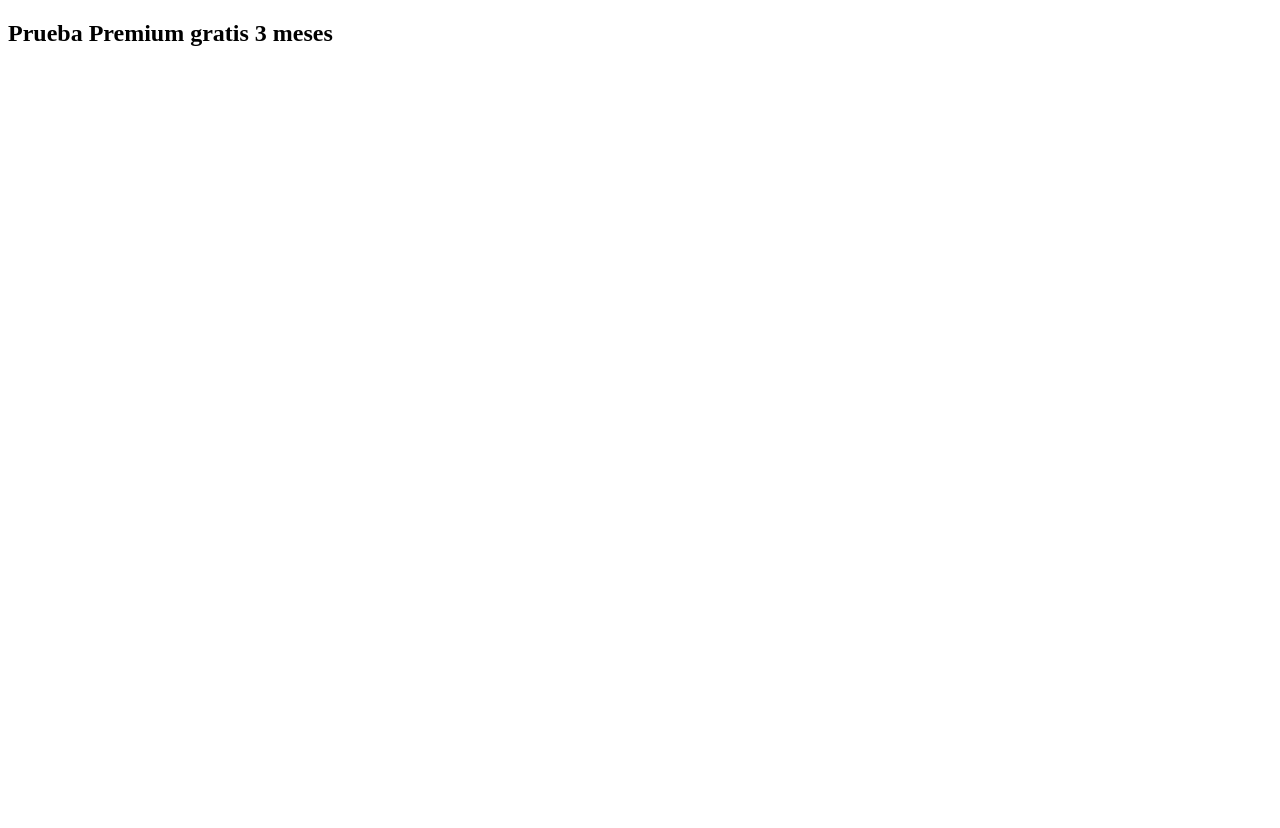
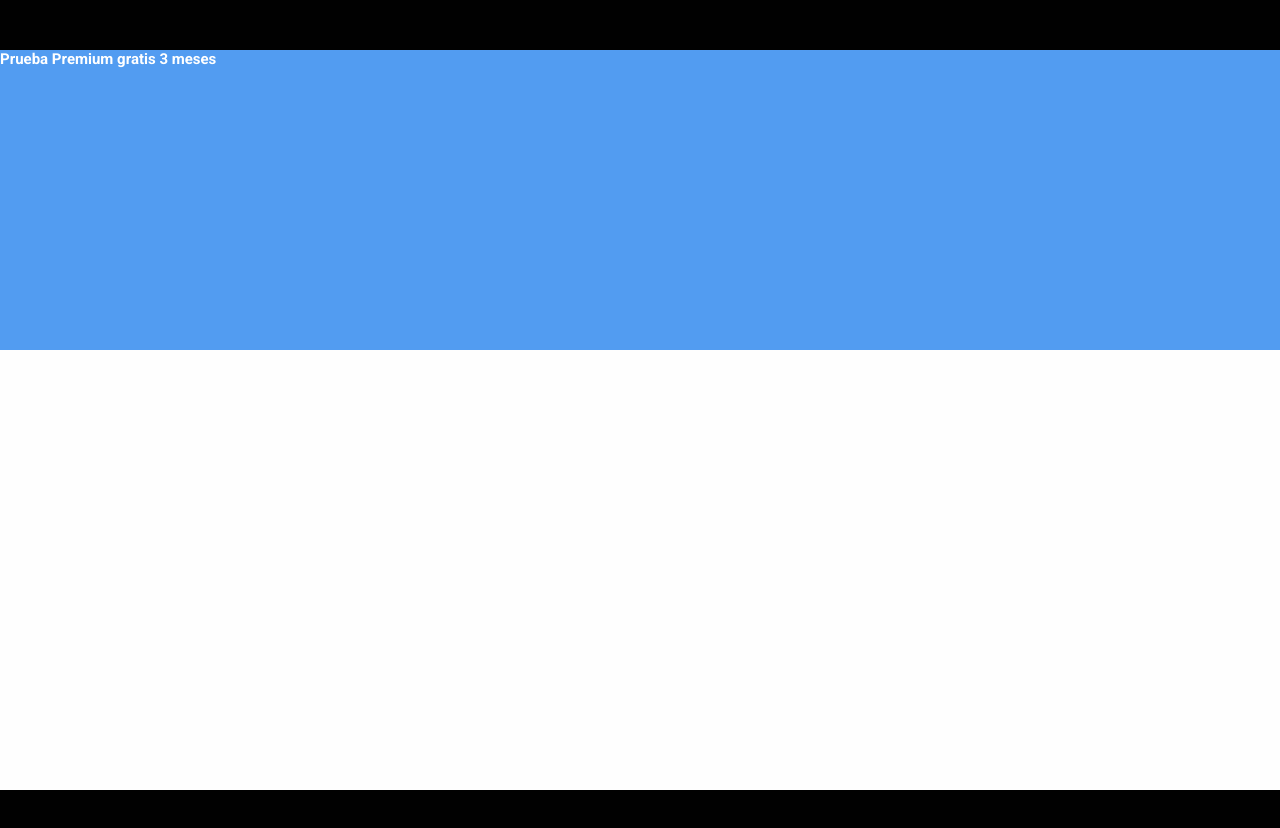
Before and after one commit to Adalab/promo-U-module-1-pair-4-spotify, a plain HTML site: page index.html in a window 1280 px wide. Before the commit the page ends 800 px from the top, so only its background shows below. Drawn offline with Linux system fonts and the light colour scheme; the site is published under a folder, as on GitHub Pages, so addresses that start at the root find nothing.

Commit message:
repaired links

```diff
--- a/index.html
+++ b/index.html
@@ -5,8 +5,8 @@
     <meta http-equiv="X-UA-Compatible" content="IE=edge" />
     <meta name="viewport" content="width=device-width, initial-scale=1.0" />
     <title>Spotify</title>
-    <link rel="stylesheet" href="/styles.css/reset.css" />
-    <link rel="stylesheet" href="/styles.css/movile.css" />
+    <link rel="stylesheet" href="./styles.css/reset.css" />
+    <link rel="stylesheet" href="./styles.css/movile.css" />
     <link rel="preconnect" href="https://fonts.googleapis.com" />
     <link rel="preconnect" href="https://fonts.gstatic.com" crossorigin />
     <link
```
